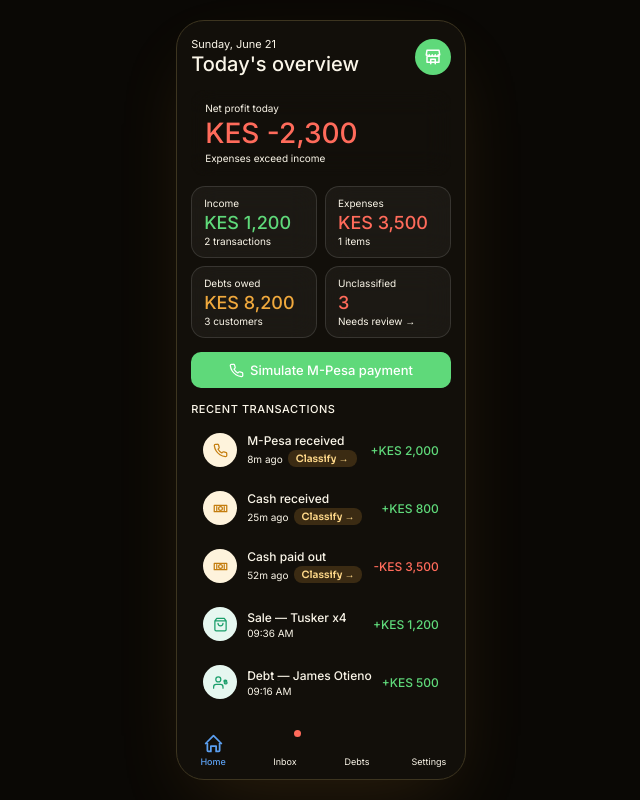
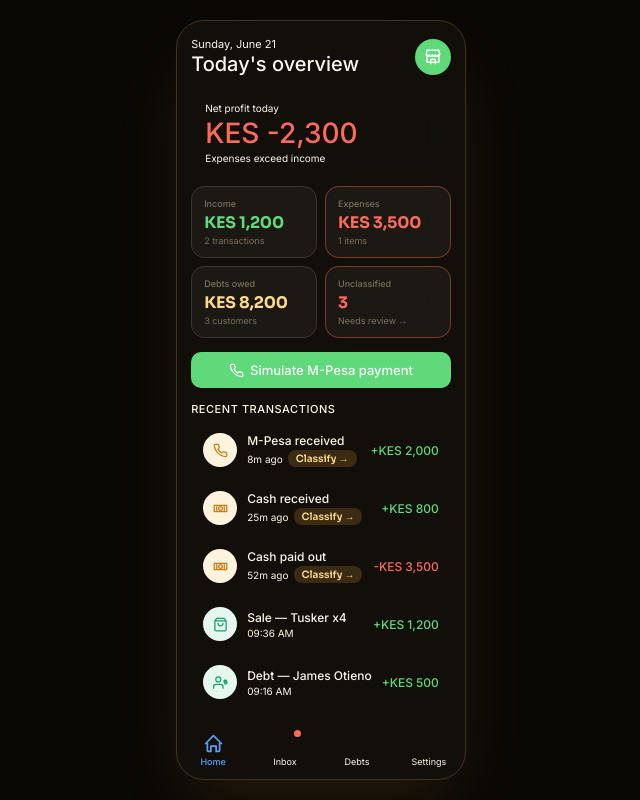
Before and after one commit to bred9702-svg/duka-app, a React (Vite) app: page / in a window 1280 px wide. Shown: the whole page, without its empty margins (319-959 px from the left). Built offline with nearby package versions, Linux system fonts and the light colour scheme.

Commit message:
Update StatCard.jsx

```diff
--- a/src/components/ui/StatCard.jsx
+++ b/src/components/ui/StatCard.jsx
@@ -1,22 +1,32 @@
 import Card from './Card'
 
 const COLORS = {
-  green: 'var(--green)',
-  red: 'var(--red)',
-  amber: 'var(--amber)',
-  default: 'var(--text-primary)',
+  green: '#5FD97A',
+  red: '#FF6B5B',
+  amber: '#FFD98A',
+  default: 'var(--text-hi)',
 }
 
-export default function StatCard({ label, value, sub, color = 'default' }) {
+export default function StatCard({ label, value, sub, color = 'default', delay = 0 }) {
+  const isAlert = color === 'red'
   return (
-    <Card style={{ padding: '10px 12px' }}>
-      <p style={{ fontSize: 10, color: 'var(--text-secondary)', marginBottom: 3 }}>
+    <Card
+      style={{
+        padding: '11px 12px',
+        animation: 'slideUp 0.5s ease-out backwards',
+        animationDelay: `${delay}s`,
+        ...(isAlert ? { borderColor: 'rgba(255,107,91,0.4)' } : {}),
+      }}
+    >
+      <p style={{ fontSize: 9, color: 'var(--text-low)', marginBottom: 3, fontWeight: 500 }}>
         {label}
       </p>
       <p
         style={{
-          fontSize: 18,
-          fontWeight: 500,
+          fontFamily: 'var(--font-display)',
+          fontSize: 16,
+          fontWeight: 700,
+          letterSpacing: '-0.01em',
           color: COLORS[color] || COLORS.default,
           marginBottom: 2,
         }}
@@ -24,7 +34,7 @@
         {value}
       </p>
       {sub && (
-        <p style={{ fontSize: 10, color: 'var(--text-secondary)' }}>{sub}</p>
+        <p style={{ fontSize: 9, color: 'var(--text-low)' }}>{sub}</p>
       )}
     </Card>
   )
```
